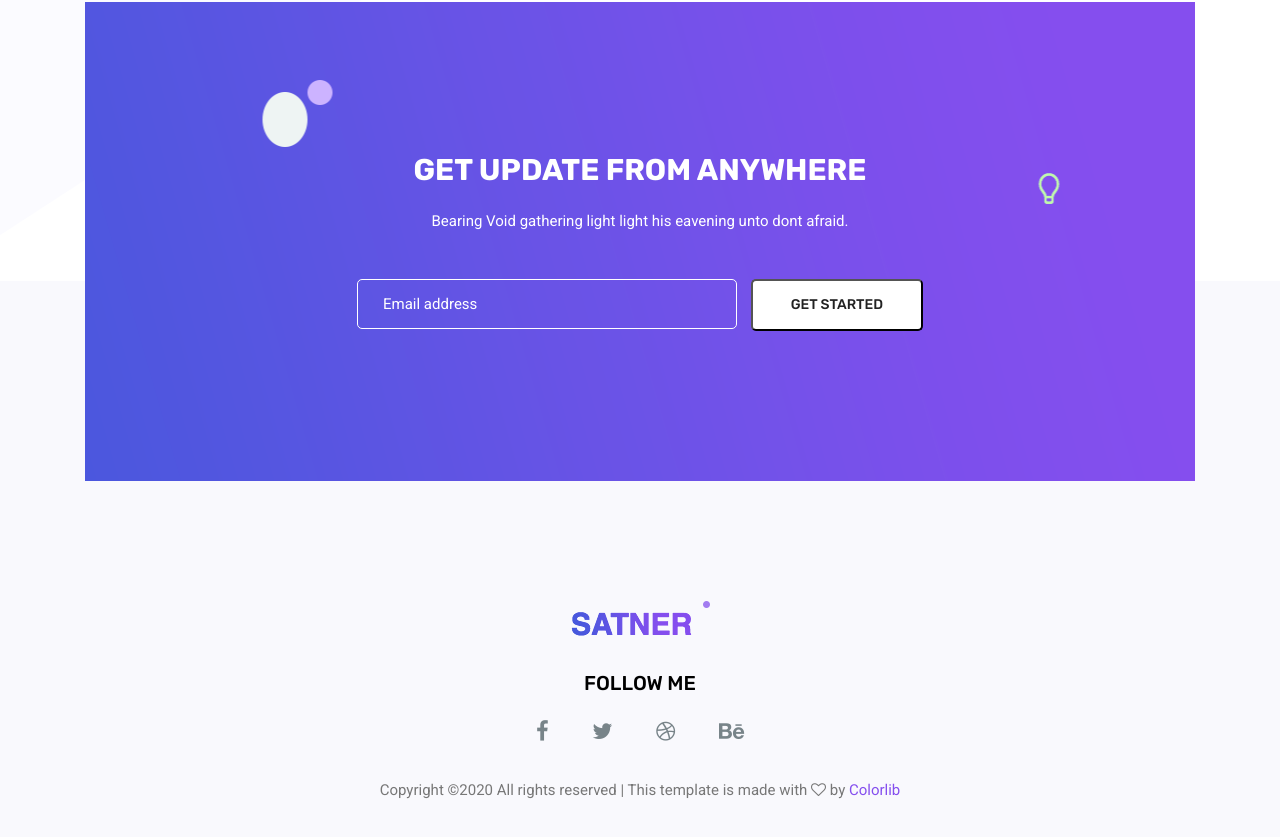
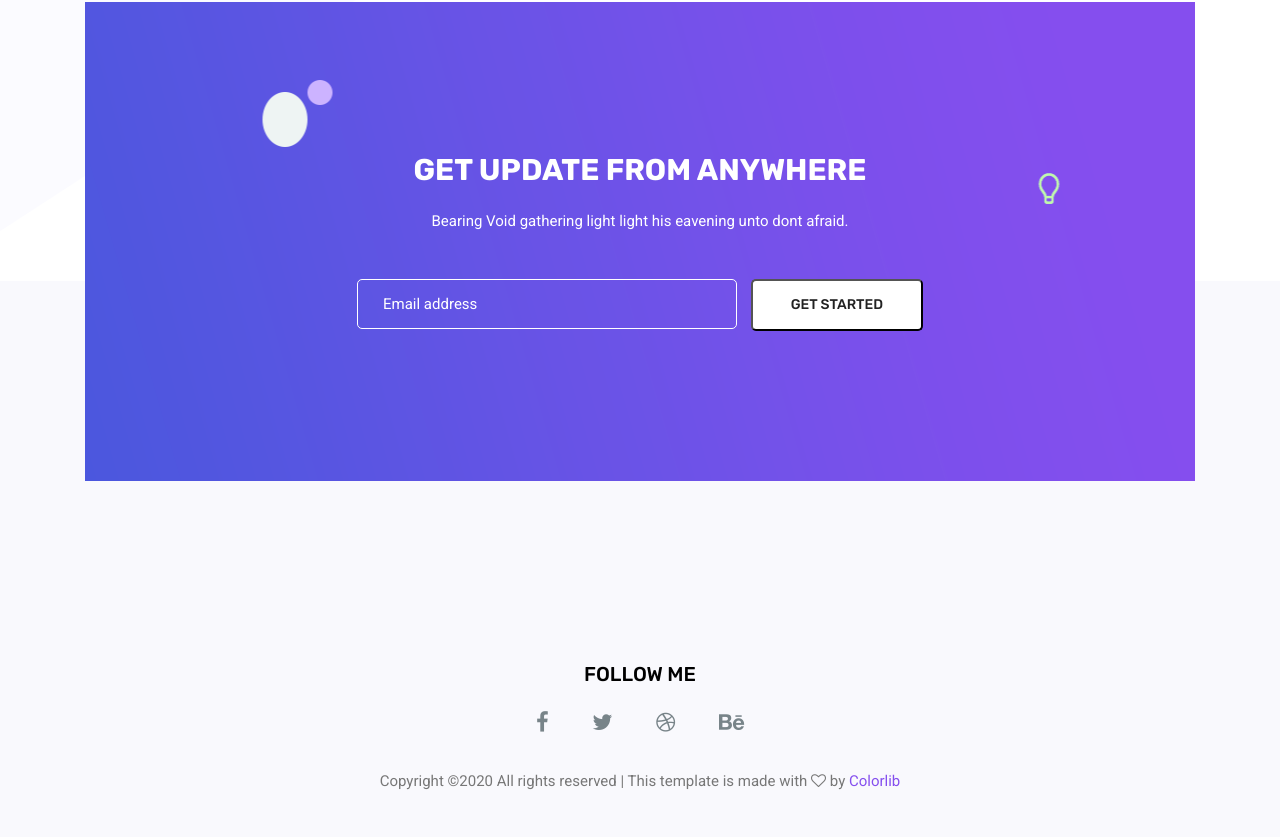
Before and after one commit to nabinpk/nabinpk.github.io, a plain HTML site: page index.html in a window 1280 px wide. Shown: the part 5473-6310 px from the top of the page. Drawn offline with Linux system fonts and the light colour scheme; some packages are replaced by stand-ins of ours.

Commit message:
image  removed

```diff
--- a/index.html
+++ b/index.html
@@ -580,7 +580,7 @@
 					<div class="footer_top flex-column">
 						<div class="footer_logo">
 							<a href="#">
-								<img src="img/logo.png" alt="">
+								<img src="" alt="">
 							</a>
 							<h4>Follow Me</h4>
 						</div>
```
